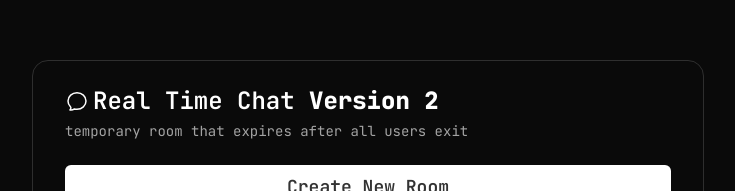
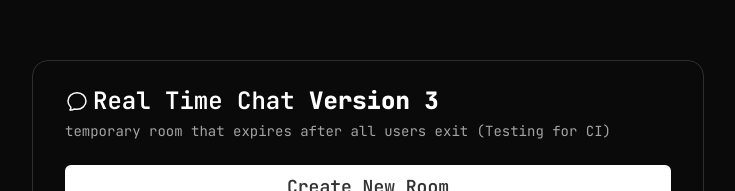
Before and after one commit to DrMyth/ChatApp-FE, a React (Vite) app: page / in a window 1280 px wide. Shown: the part 191-382 px from the top of the page, without its empty margins (272-1007 px from the left). Built offline with nearby package versions, Linux system fonts and the light colour scheme.

Commit message:
Update TopBar.tsx

```diff
--- a/src/components/TopBar.tsx
+++ b/src/components/TopBar.tsx
@@ -9,11 +9,11 @@ export const TopBar = ({children}) => {
           <div className="flex items-center gap-1">
             <ChatIcon />
             <div className="text-white font-semibold text-2xl">
-              Real Time Chat <b>Version 2</b>
+              Real Time Chat <b>Version 3</b>
             </div>
           </div>
           <div className="text-secondary text-sm mt-1 mb-6">
-            temporary room that expires after all users exit
+            temporary room that expires after all users exit (Testing for CI)
           </div>
             {children}
         </div>
```
